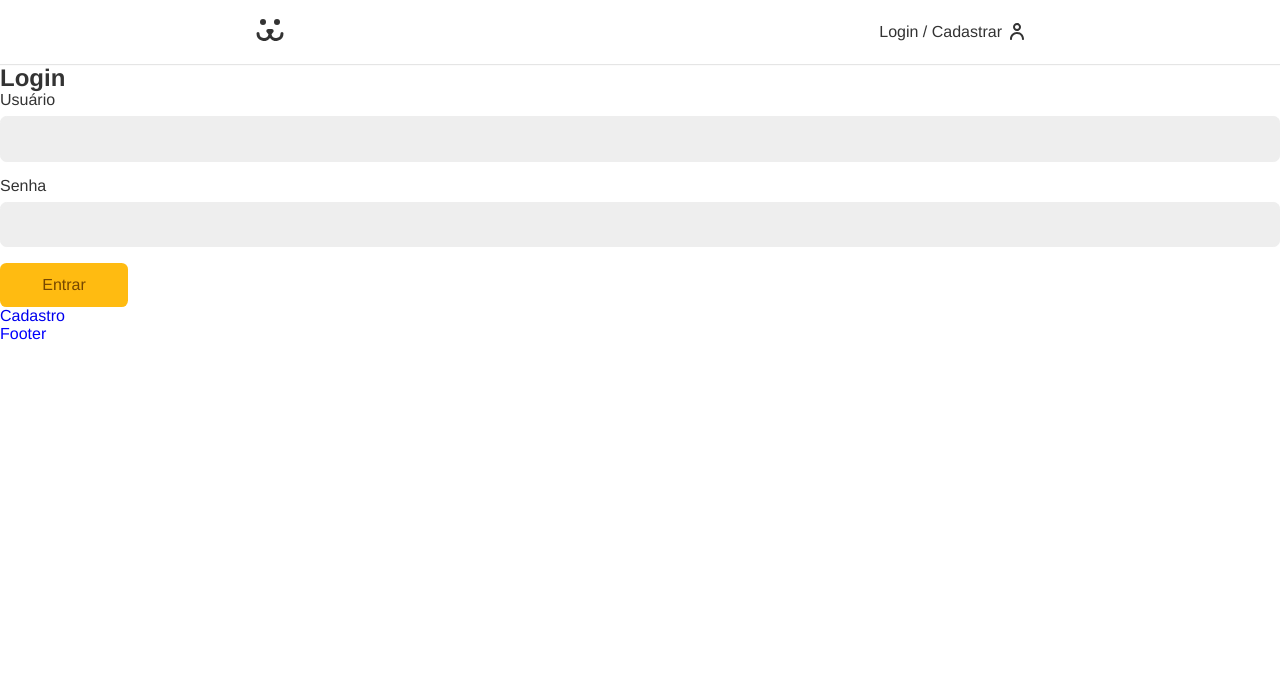
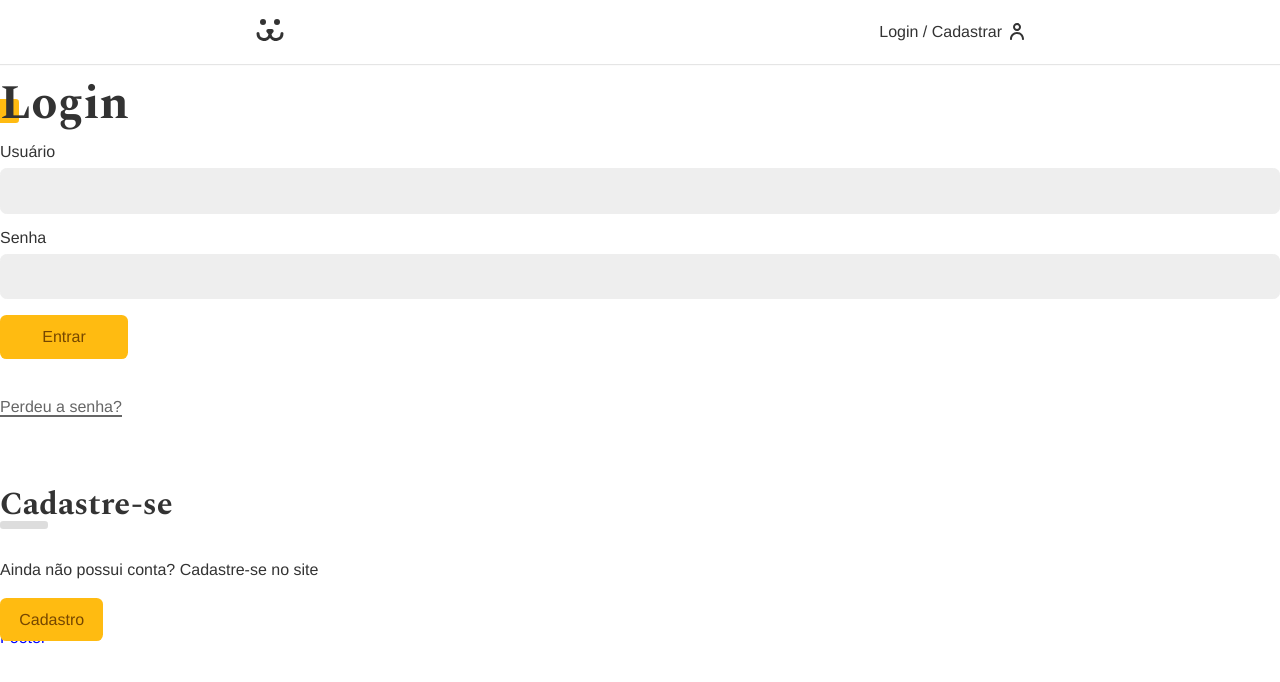
Before and after one commit to raafaelgomees10/faceDog, a React (Create React App) app: page /login in a window 1280 px wide. Shown: the top 682 px of the page. Built offline with nearby package versions, Linux system fonts and the light colour scheme.

Commit message:
adding userContext, refactoring some components to use data from userContext, changes and adding some styles to login page

```diff
--- a/src/App.css
+++ b/src/App.css
@@ -1,3 +1,4 @@
+@import url('https://fonts.googleapis.com/css2?family=Spectral:wght@700&display=swap');
 *{
     box-sizing: border-box;
 }
@@ -27,6 +28,7 @@ img{
 
 a{
     text-decoration: none;
+    color: #333;
 }
 
 button, input{
@@ -34,9 +36,46 @@ button, input{
     font-size: 1rem;
     font-family: var(--type-first);
 }
+
 .container{
     max-width: 50rem; /* same 800px */
 
     padding: 0 1rem;
     margin: 0 auto;
 }
+
+.title{
+    font-family: var(--type-second);
+    line-height: 1;
+    font-size: 3rem;
+    margin: 1rem 0;
+    position: relative;
+    z-index: 1;
+}
+
+.title::after{
+    content: "";
+    display: block;
+    width: 1.5rem;
+    height: 1.5rem;
+    background: #fb1;
+    position: absolute;
+    bottom: 5px;
+    left: -5px;
+    z-index: -1;
+    border-radius: .2rem;
+}
+
+.animationLeft{
+    opacity: 0;
+    transform: translateX(-20px);
+    animation: animeLeft .4s forwards;
+}
+
+@keyframes animeLeft {
+    to{
+        opacity: 1;
+        transform: initial;
+    }
+
+}
--- a/src/App.js
+++ b/src/App.js
@@ -1,11 +1,12 @@
-import React from "react";
+import React, { useContext } from "react";
 import "./App.css";
-import Api from "./api/api";
+// import Api from "./api/api";
 import Header from "./Components/header";
 import Footer from "./Components/footer";
 import { BrowserRouter, Route, Routes } from "react-router-dom";
 import Home from "./Components/home";
 import Login from "./Components/login";
+import { UserStorage } from "./UserContext";
 // import CreateUser from "./Components/login/createUser";
 // import ResetPassword from "./Components/login/resetPassword";
 // import ForgotPassword from "./Components/login/forgotPassword";
@@ -14,6 +15,7 @@ const App = () => {
   return (
     <div>
       <BrowserRouter>
+        <UserStorage>
           <Header />
 
           <Routes>
@@ -25,6 +27,7 @@ const App = () => {
             </Route>
           </Routes>
           <Footer />
+        </UserStorage>
       </BrowserRouter>
       {/* <Api /> */}
     </div>
--- a/src/Components/form/Button.js
+++ b/src/Components/form/Button.js
@@ -9,7 +9,7 @@ export default Button;
 
 const Buttons = styled.button`
   font-size: 1rem;
-  font-family: var(--type-first);
+  font-family: Helvetica, Arial, sans-serif;
   cursor: pointer;
   border: none;
   border-radius: 0.4rem;
--- a/src/Components/header/index.js
+++ b/src/Components/header/index.js
@@ -1,18 +1,24 @@
-import React from "react";
+import React, { useContext } from "react";
 import * as S from "./styles.js";
 import { ReactComponent as Dogs } from "../../Assets/dogs.svg";
+import { UserContext } from "../../UserContext.js";
 
-function Header() {
+const Header = () => {
+  const { data } = useContext(UserContext);
   return (
     <S.Header>
       <S.Nav className="container">
         <S.LinkLogo to="/" aria-label="Dogs - Home">
           <Dogs />
         </S.LinkLogo>
-        <S.LinkLogin to="/login">Login / Cadastrar</S.LinkLogin>
+        {data ? (
+          <S.LinkLogin to="/conta">{data.nome}</S.LinkLogin>
+        ) : (
+          <S.LinkLogin to="/login">Login / Cadastrar</S.LinkLogin>
+        )}
       </S.Nav>
     </S.Header>
   );
-}
+};
 
 export default Header;
--- /dev/null
+++ b/src/Components/helper/index.js
@@ -0,0 +1,16 @@
+import React from "react";
+import styled from "styled-components";
+
+const Helper = ({ error }) => {
+  if (!error) {
+    return null;
+  }
+  return <Text dangerouslySetInnerHTML={{ __html: error }} />;
+};
+
+export default Helper;
+
+const Text = styled.p`
+  color: #f31;
+  margin: 1rem 0;
+`;
--- a/src/Components/login/index.js
+++ b/src/Components/login/index.js
@@ -1,54 +1,54 @@
-import React, { useEffect, useState } from "react";
-import { Link, Outlet } from "react-router-dom";
+import React, { useContext, useEffect } from "react";
+import { Link, Navigate, Outlet } from "react-router-dom";
 import Input from "../form/Input";
 import Button from "../form/Button";
 import useForm from "../../Hooks/useForm";
-import { TOKEN_POST, USER_GET } from "../../api";
+import { UserContext } from "../../UserContext";
+import Helper from "../helper";
+import * as S from "./styles.js";
+
 const Login = () => {
+  const { login } = useContext(UserContext);
+  useEffect(() => {
+    if (login === true) {
+      return <Navigate to="/conta" />;
+    }
+  }, []);
+
   const username = useForm();
   const password = useForm();
 
-  useEffect(() => {
-    const token = window.localStorage.getItem("token");
-    if (token) {
-      getUser(token);
-    }
-  }, []);
-
-  const getUser = async (token) => {
-    const { url, options } = USER_GET(token);
-    const response = await fetch(url, options);
-    const json = await response.json();
-    console.log(json);
-  };
+  const { userLogin, error, loading } = useContext(UserContext);
 
   const handleSubmit = async (event) => {
     event.preventDefault();
 
     if (username.validate() && password.validate()) {
-      const { url, options } = TOKEN_POST({
-        username: username.value,
-        password: password.value,
-      });
-
-      const response = await fetch(url, options);
-      const json = await response.json();
-
-      window.localStorage.setItem("token", json.token);
-      getUser(json.token);
+      userLogin(username.value, password.value);
     }
   };
+  return (
+    <section className="animationLeft">
+      <h1 className="title">Login</h1>
 
-  return (
-    <section>
-      <h1>Login</h1>
-
-      <form action="" onSubmit={handleSubmit}>
+      <S.Form onSubmit={handleSubmit}>
         <Input label="Usuário" type="text" name="username" {...username} />
         <Input label="Senha" type="password" name="password" {...password} />
-        <Button>Entrar</Button>
-      </form>
-      <Link to="/login/cadastrar">Cadastro</Link>
+
+        {loading ? (
+          <Button disabled>Carregando...</Button>
+        ) : (
+          <Button>Entrar</Button>
+        )}
+
+        {error && <Helper error={error} />}
+      </S.Form>
+      <S.LinkRecovery to="/login/recuperar">Perdeu a senha?</S.LinkRecovery>
+      <S.Box>
+        <S.SubTitle>Cadastre-se</S.SubTitle>
+        <p>Ainda não possui conta? Cadastre-se no site</p>
+        <S.LinkCreate to="/login/cadastrar">Cadastro</S.LinkCreate>
+      </S.Box>
       <Outlet />
     </section>
   );
--- a/src/Components/login/styles.js
+++ b/src/Components/login/styles.js
@@ -0,0 +1,67 @@
+import { Link } from "react-router-dom";
+import styled from "styled-components";
+
+export const Form = styled.form`
+  margin-bottom: 2rem;
+`;
+
+export const LinkRecovery = styled(Link)`
+  display: inline-block;
+  color: #666;
+  padding: 0.5rem 0;
+  line-height: 1;
+
+  &::after {
+    content: "";
+    height: 2px;
+    width: 100%;
+    background: currentColor;
+    display: block;
+  }
+`;
+
+export const Box = styled.div`
+  margin-top: 4rem;
+
+  > p {
+    margin: 2rem 0;
+  }
+`;
+export const SubTitle = styled.h2`
+  font-family: "Spectral", Georgia;
+  line-height: 1;
+  font-size: 2rem;
+
+  &::after {
+    content: "";
+    display: block;
+    background-color: #ddd;
+    height: 0.5rem;
+    width: 3rem;
+    border-radius: 0.2rem;
+  }
+`;
+export const LinkCreate = styled(Link)`
+  font-size: 1rem;
+  font-family: Helvetica, Arial, sans-serif;
+  cursor: pointer;
+  border: none;
+  border-radius: 0.4rem;
+  background-color: #fb1;
+  color: #764701;
+  padding: 0.8rem 1.2rem;
+  box-sizing: border-box;
+  transition: 0.1s;
+  min-width: 8rem;
+
+  &:hover,
+  &:focus {
+    outline: none;
+    box-shadow: 0 0 0 3px #fea, 0 0 0 4px #fb1;
+  }
+
+  &:disabled {
+    opacity: 0.5;
+    cursor: wait;
+  }
+`;
--- /dev/null
+++ b/src/UserContext.js
@@ -0,0 +1,93 @@
+import React, { createContext, useCallback, useEffect, useState } from "react";
+import { TOKEN_POST, TOKEN_VALIDATE_POST, USER_GET } from "./api";
+import { useNavigate } from "react-router-dom";
+
+export const UserContext = createContext();
+
+export const UserStorage = ({ children }) => {
+  const [data, setData] = useState(null);
+  const [login, setLogin] = useState(null);
+  const [error, setError] = useState(null);
+  const [loading, setLoading] = useState(false);
+  const navigate = useNavigate();
+
+  const userLogout = useCallback(async () => {
+    setData(null);
+    setError(null);
+    setLogin(false);
+    setLoading(false);
+
+    window.localStorage.removeItem("token");
+    navigate("/login");
+  }, [navigate]);
+
+  const getUser = async (token) => {
+    const { url, options } = USER_GET(token);
+
+    const response = await fetch(url, options);
+    const json = await response.json();
+
+    setData(json);
+    setLogin(true);
+  };
+
+  const userLogin = async (username, password) => {
+    try {
+      setError(null);
+      setLoading(true);
+
+      const { url, options } = TOKEN_POST({ username, password });
+      const tokenResponse = await fetch(url, options);
+
+      if (!tokenResponse.ok) {
+        throw new Error(`Error: Usuário inválido!`);
+      }
+
+      const { token } = await tokenResponse.json();
+
+      window.localStorage.setItem("token", token);
+
+      await getUser(token);
+      navigate("/conta");
+    } catch (e) {
+      setError(e.message);
+      setLogin(false);
+    } finally {
+      setLoading(false);
+    }
+  };
+
+  useEffect(() => {
+    async function autoLogin() {
+      const token = window.localStorage.getItem("token");
+
+      if (token) {
+        try {
+          setError(null);
+          setLoading(true);
+
+          const { url, options } = TOKEN_VALIDATE_POST(token);
+          const response = await fetch(url, options);
+
+          if (!response.ok) {
+            throw new Error("Token inválido");
+          }
+
+          await getUser(token);
+        } catch (e) {
+          userLogout();
+        } finally {
+          setLoading(false);
+        }
+      }
+    }
+    autoLogin();
+  }, [userLogout]);
+  return (
+    <UserContext.Provider
+      value={{ userLogin, userLogout, data, error, loading, login }}
+    >
+      {children}
+    </UserContext.Provider>
+  );
+};
--- a/src/api.js
+++ b/src/api.js
@@ -13,6 +13,18 @@ export function TOKEN_POST(body) {
   };
 }
 
+export function TOKEN_VALIDATE_POST(token) {
+  return {
+    url: API_URL + "/jwt-auth/v1/token/validate",
+    options: {
+      method: "POST",
+      headers: {
+        Authorization: "Bearer " + token,
+      },
+    },
+  };
+}
+
 export function USER_GET(token) {
   return {
     url: API_URL + "/api/user",
```
Lines whose indentation alone changed are shown as unchanged.
